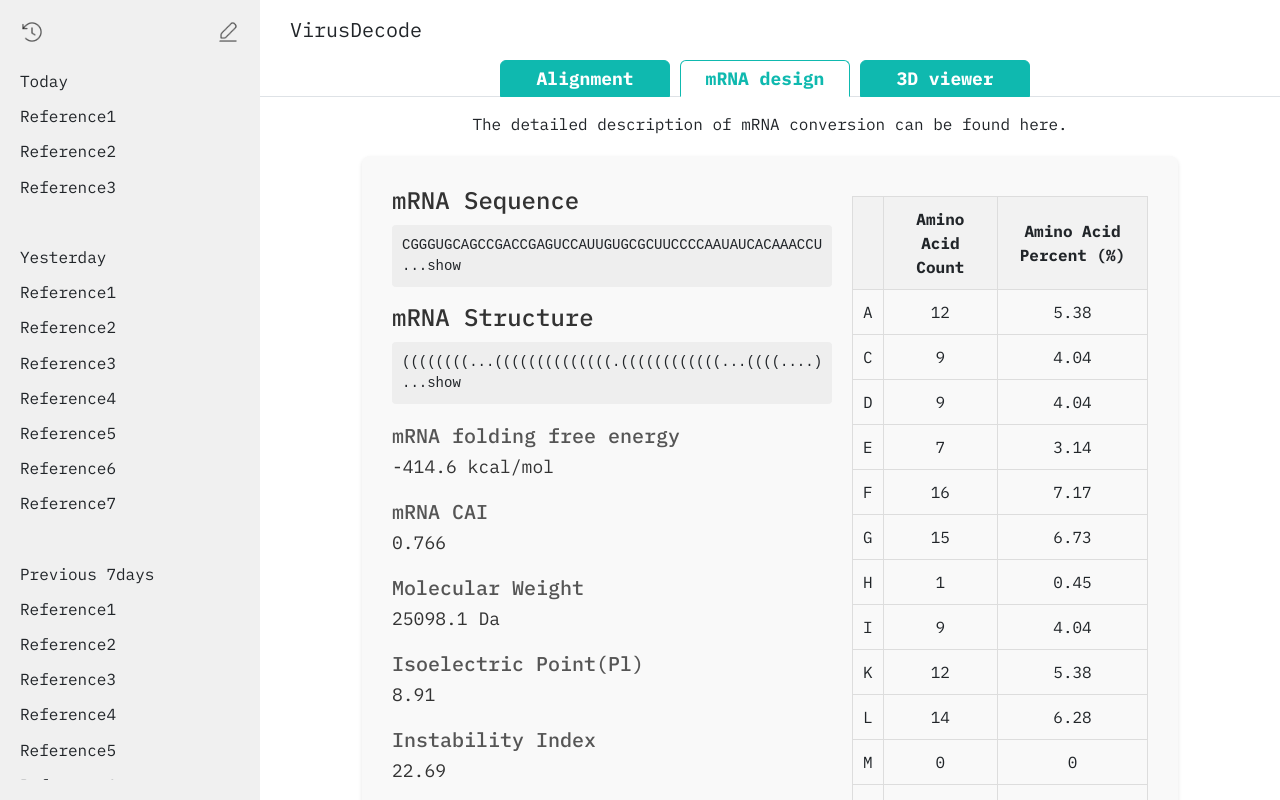
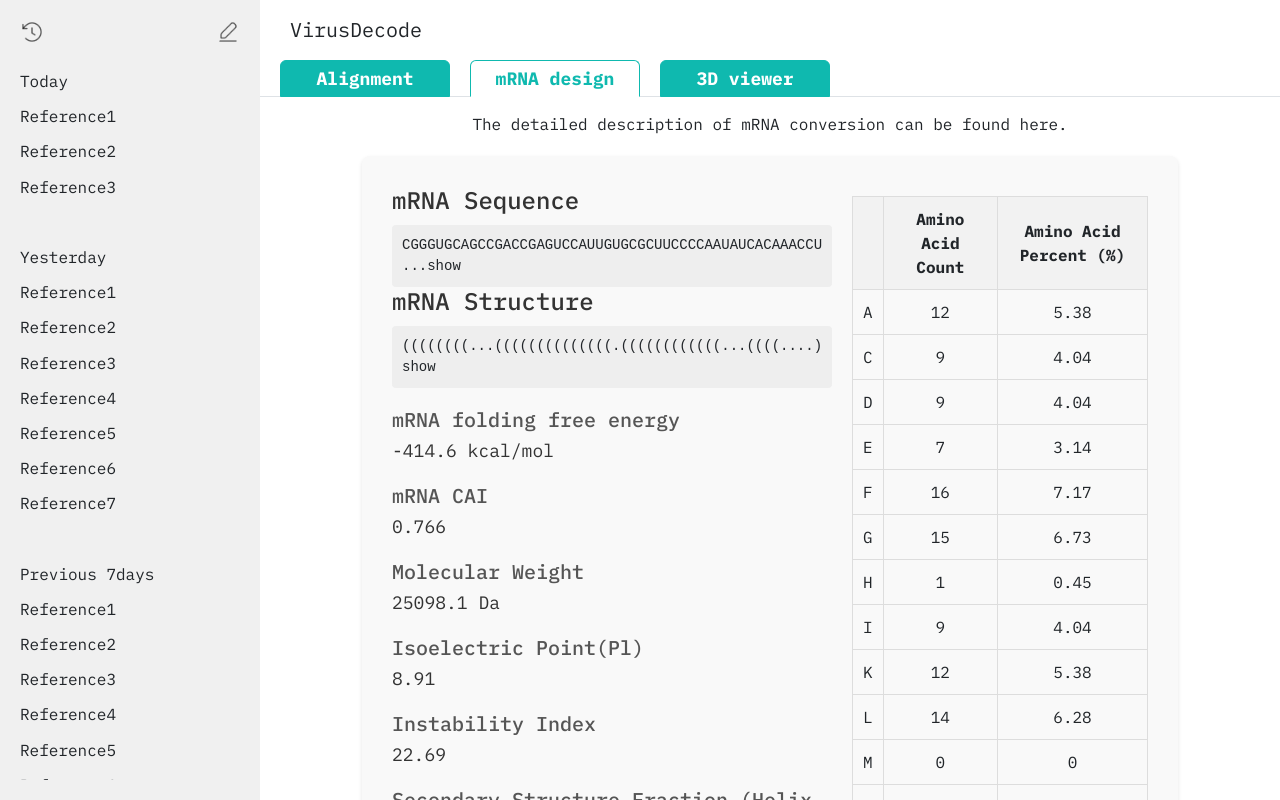
Before and after one commit to VirusDecode-project/VirusDecode, a React (Create React App) app in the folder frontend/: page /analysis in a window 1280 px wide. Both pictures are taken after a click on the button "mRNA design". Shown: the top 800 px of the page. Built offline with nearby package versions, Linux system fonts and the light colour scheme.

Commit message:
chore: 디자인탭 1차 수정 완료.

```diff
--- a/frontend/src/pages/MRNAdesign.js
+++ b/frontend/src/pages/MRNAdesign.js
@@ -23,6 +23,15 @@
   if (!data) {
     return <div>Loading...</div>;
   }
+  const formatSequence = (sequence) => {
+    const formatted = [];
+    for (let i = 0; i < sequence.length; i += 50) {
+      const line = sequence.slice(i, i + 50).match(/.{1,10}/g) || [];
+      const lineNumber = i + 1;
+      formatted.push(`${lineNumber} | ${line.join(" ")}`);
+    }
+    return formatted;
+  };
 
   return (
     <div>
@@ -33,9 +42,11 @@
       <div className="mrna-container">
         <div className="mrna-column">
           <h2 className="mrna-title">mRNA Sequence</h2>
-          <p className="mrna-sequence">
+          <div className="mrna-sequence">
             {showFullSequence
-              ? data.mRNA_sequence
+              ? formatSequence(data.mRNA_sequence).map((seq, index) => (
+                  <div key={index}>{seq}</div>
+                ))
               : `${data.mRNA_sequence.substring(0, 50)} ...`}
             {!showFullSequence && (
               <span
@@ -54,13 +65,13 @@
                 ...hide
               </span>
             )}
-          </p>
+          </div>
 
           <h2 className="mrna-title">mRNA Structure</h2>
           <p className="mrna-sequence">
             {showFullStructure
               ? data.mRNA_structure
-              : `${data.mRNA_structure.substring(0, 50)} ...`}
+              : `${data.mRNA_structure.substring(0, 50)} `}
             {!showFullStructure && (
               <span
                 className="show-toggle"
@@ -75,7 +86,7 @@
                 onClick={() => setShowFullStructure(false)}
               >
                 {" "}
-                ...hide
+                hide
               </span>
             )}
           </p>
@@ -112,8 +123,6 @@
         </div>
 
         <div className="mrna-column">
-
-
           <table className="amino-acid-table">
             <thead>
               <tr>
--- a/frontend/src/pages/analysis.css
+++ b/frontend/src/pages/analysis.css
@@ -57,7 +57,7 @@
 }
 
 .nav-tabs .nav-item {
-    margin-right: 10px;
+    margin-left: 20px;
     /* 탭 사이의 간격 조정 */
 }
 
--- a/frontend/src/pages/analysis.js
+++ b/frontend/src/pages/analysis.js
@@ -40,7 +40,7 @@
     <div>
         <div className={`analysis-container ${show ? 'shrink' : ''}`}>
           <>
-            <Nav variant="tabs" defaultActiveKey="link0" className="justify-content-center">
+            <Nav variant="tabs" defaultActiveKey="link0" className="justify-content-start">
               <Nav.Item>
                 <Nav.Link eventKey="link0" onClick={() => setTab(0)}>Alignment</Nav.Link>
               </Nav.Item>
```
